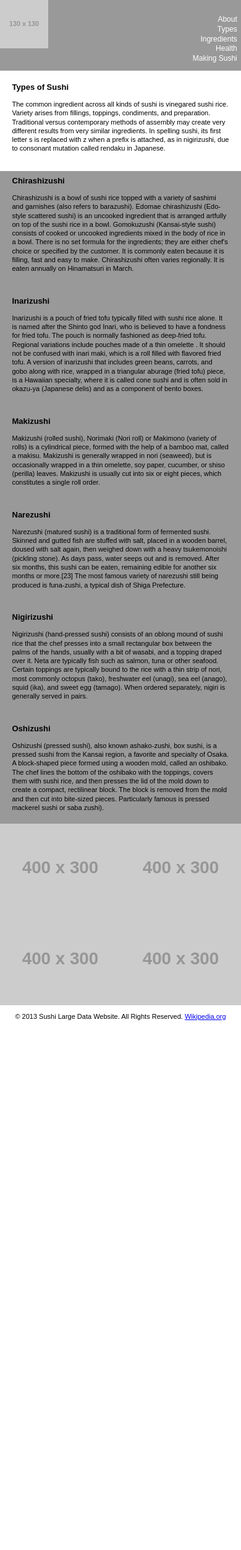
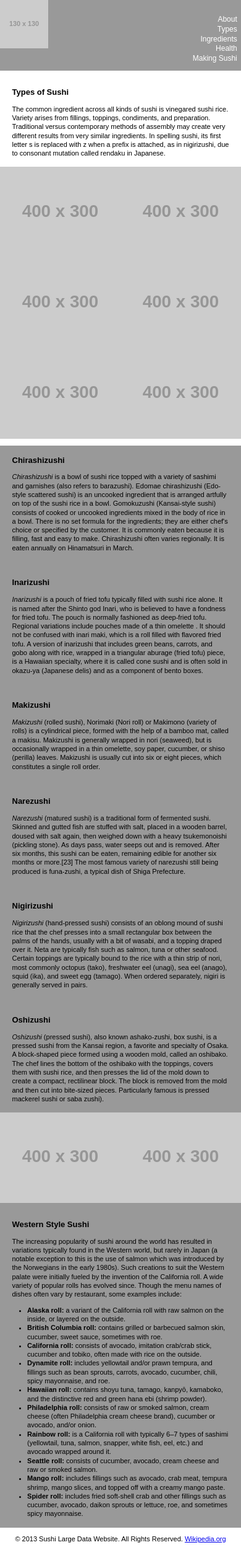
Before and after one commit to voss0004/large-data-website, a Jekyll site: the page built from types.html, in a window 390 px wide. Shown: the whole page at 62% size. Built offline with Jekyll 4.4.1, drawn with Linux system fonts in a browser that asks for light colours; Markdown is read by kramdown in place of the engine named in the settings; before the commit the page ends 1658 px from its top, so only the background shows below that.

Commit message:
edited types.html

```diff
--- a/types.html
+++ b/types.html
@@ -11,74 +11,128 @@ layout: default
 			</div>
 		</div>
 
+<div class="grid">
+
+		<div class="unit unit-s-1-2 unit-m-1-3 unit-l-1-3">
+			<img src="http://placehold.it/400x300" class="flex-image" alt="">
+		</div>
+
+		<div class="unit unit-s-1-2 unit-m-1-3 unit-l-1-3">
+			<img src="http://placehold.it/400x300" class="flex-image" alt="">
+		</div>
+
+		<div class="unit unit-s-1-2 unit-m-1-3 unit-l-1-3">
+			<img src="http://placehold.it/400x300" class="flex-image" alt="">
+		</div>
+
+		<div class="unit unit-s-1-2 unit-m-1-3 unit-l-1-3">
+			<img src="http://placehold.it/400x300" class="flex-image" alt="">
+		</div>
+
+		<div class="unit unit-s-1-2 unit-m-1-3 unit-l-1-3">
+			<img src="http://placehold.it/400x300" class="flex-image" alt="">
+		</div>
+
+		<div class="unit unit-s-1-2 unit-m-1-3 unit-l-1-3">
+			<img src="http://placehold.it/400x300" class="flex-image" alt="">
+		</div>
+
+	</div>
+
+
 <div class="grid grid-background">
 
 		<div class="unit unit-s-1 unit-m-1-2 unit-l-1-2 grid-background">
 			<h2>Chirashizushi</h2>
 			<div class="paragraph grid-background">
-				<p>Chirashizushi is a bowl of sushi rice topped with a variety of sashimi and garnishes (also refers to barazushi). Edomae chirashizushi (Edo-style scattered sushi) is an uncooked ingredient that is arranged artfully on top of the sushi rice in a bowl. Gomokuzushi (Kansai-style sushi) consists of cooked or uncooked ingredients mixed in the body of rice in a bowl. There is no set formula for the ingredients; they are either chef's choice or specified by the customer. It is commonly eaten because it is filling, fast and easy to make. Chirashizushi often varies regionally. It is eaten annually on Hinamatsuri in March.</p>
+				<p><em>Chirashizushi</em> is a bowl of sushi rice topped with a variety of sashimi and garnishes (also refers to barazushi). Edomae chirashizushi (Edo-style scattered sushi) is an uncooked ingredient that is arranged artfully on top of the sushi rice in a bowl. Gomokuzushi (Kansai-style sushi) consists of cooked or uncooked ingredients mixed in the body of rice in a bowl. There is no set formula for the ingredients; they are either chef's choice or specified by the customer. It is commonly eaten because it is filling, fast and easy to make. Chirashizushi often varies regionally. It is eaten annually on Hinamatsuri in March.</p>
 			</div>
 		</div>
 
 		<div class="unit unit-s-1 unit-m-1-2 unit-l-1-2 grid-background">
 			<h2>Inarizushi</h2>
 			<div class="paragraph grid-background">
-				<p>Inarizushi is a pouch of fried tofu typically filled with sushi rice alone. It is named after the Shinto god Inari, who is believed to have a fondness for fried tofu. The pouch is normally fashioned as deep-fried tofu. Regional variations include pouches made of a thin omelette . It should not be confused with inari maki, which is a roll filled with flavored fried tofu. A version of inarizushi that includes green beans, carrots, and gobo along with rice, wrapped in a triangular aburage (fried tofu) piece, is a Hawaiian specialty, where it is called cone sushi and is often sold in okazu-ya (Japanese delis) and as a component of bento boxes.</p>
+				<p><em>Inarizushi</em> is a pouch of fried tofu typically filled with sushi rice alone. It is named after the Shinto god Inari, who is believed to have a fondness for fried tofu. The pouch is normally fashioned as deep-fried tofu. Regional variations include pouches made of a thin omelette . It should not be confused with inari maki, which is a roll filled with flavored fried tofu. A version of inarizushi that includes green beans, carrots, and gobo along with rice, wrapped in a triangular aburage (fried tofu) piece, is a Hawaiian specialty, where it is called cone sushi and is often sold in okazu-ya (Japanese delis) and as a component of bento boxes.</p>
 			</div>
 		</div>
 
 		<div class="unit unit-s-1 unit-m-1-2 unit-l-1-2 grid-background">
 			<h2>Makizushi</h2>
 			<div class="paragraph grid-background">
-				<p>Makizushi (rolled sushi), Norimaki (Nori roll) or Makimono (variety of rolls) is a cylindrical piece, formed with the help of a bamboo mat, called a makisu. Makizushi is generally wrapped in nori (seaweed), but is occasionally wrapped in a thin omelette, soy paper, cucumber, or shiso (perilla) leaves. Makizushi is usually cut into six or eight pieces, which constitutes a single roll order.</p>
+				<p><em>Makizushi</em> (rolled sushi), Norimaki (Nori roll) or Makimono (variety of rolls) is a cylindrical piece, formed with the help of a bamboo mat, called a makisu. Makizushi is generally wrapped in nori (seaweed), but is occasionally wrapped in a thin omelette, soy paper, cucumber, or shiso (perilla) leaves. Makizushi is usually cut into six or eight pieces, which constitutes a single roll order.</p>
 			</div>
 		</div>
 
 		<div class="unit unit-s-1 unit-m-1-2 unit-l-1-2 grid-background">
 			<h2>Narezushi</h2>
 			<div class="paragraph grid-background">
-				<p>Narezushi (matured sushi) is a traditional form of fermented sushi. Skinned and gutted fish are stuffed with salt, placed in a wooden barrel, doused with salt again, then weighed down with a heavy tsukemonoishi (pickling stone). As days pass, water seeps out and is removed. After six months, this sushi can be eaten, remaining edible for another six months or more.[23] The most famous variety of narezushi still being produced is funa-zushi, a typical dish of Shiga Prefecture.</p>
+				<p><em>Narezushi</em> (matured sushi) is a traditional form of fermented sushi. Skinned and gutted fish are stuffed with salt, placed in a wooden barrel, doused with salt again, then weighed down with a heavy tsukemonoishi (pickling stone). As days pass, water seeps out and is removed. After six months, this sushi can be eaten, remaining edible for another six months or more.[23] The most famous variety of narezushi still being produced is funa-zushi, a typical dish of Shiga Prefecture.</p>
 			</div>
 		</div>
 
 		<div class="unit unit-s-1 unit-m-1-2 unit-l-1-2 grid-background">
 			<h2>Nigirizushi</h2>
 			<div class="paragraph grid-background">
-				<p>Nigirizushi (hand-pressed sushi) consists of an oblong mound of sushi rice that the chef presses into a small rectangular box between the palms of the hands, usually with a bit of wasabi, and a topping  draped over it. Neta are typically fish such as salmon, tuna or other seafood. Certain toppings are typically bound to the rice with a thin strip of nori, most commonly octopus (tako), freshwater eel (unagi), sea eel (anago), squid (ika), and sweet egg (tamago). When ordered separately, nigiri is generally served in pairs.</p>
+				<p><em>Nigirizushi</em> (hand-pressed sushi) consists of an oblong mound of sushi rice that the chef presses into a small rectangular box between the palms of the hands, usually with a bit of wasabi, and a topping  draped over it. Neta are typically fish such as salmon, tuna or other seafood. Certain toppings are typically bound to the rice with a thin strip of nori, most commonly octopus (tako), freshwater eel (unagi), sea eel (anago), squid (ika), and sweet egg (tamago). When ordered separately, nigiri is generally served in pairs.</p>
 			</div>
 		</div>
 
 
-		<div class="unit unit-s-1 unit-m-1-2 unit-l-1-2 grid-background">
-			<h2>Oshizushi</h2>
+	<div class="unit unit-s-1 unit-m-1-2 unit-l-1-2 grid-background">
+		<h2>Oshizushi</h2>
 			<div class="paragraph grid-background">
-				<p>Oshizushi (pressed sushi), also known ashako-zushi, box sushi, is a pressed sushi from the Kansai region, a favorite and specialty of Osaka. A block-shaped piece formed using a wooden mold, called an oshibako. The chef lines the bottom of the oshibako with the toppings, covers them with sushi rice, and then presses the lid of the mold down to create a compact, rectilinear block. The block is removed from the mold and then cut into bite-sized pieces. Particularly famous is pressed mackerel sushi or saba zushi).</p>
-			</div>
+				<p><em>Oshizushi</em> (pressed sushi), also known ashako-zushi, box sushi, is a pressed sushi from the Kansai region, a favorite and specialty of Osaka. A block-shaped piece formed using a wooden mold, called an oshibako. The chef lines the bottom of the oshibako with the toppings, covers them with sushi rice, and then presses the lid of the mold down to create a compact, rectilinear block. The block is removed from the mold and then cut into bite-sized pieces. Particularly famous is pressed mackerel sushi or saba zushi).</p>
+	</div>
+</div>
+
+<div class="grid">
+
+		<div class="unit unit-s-1-2 unit-m-1-3 unit-l-1-3">
+			<img src="http://placehold.it/400x300" class="flex-image" alt="">
 		</div>
+
+		<div class="unit unit-s-1-2 unit-m-1-3 unit-l-1-3">
+			<img src="http://placehold.it/400x300" class="flex-image" alt="">
+		</div>
+
+		<div class="unit unit-s-hidden unit-m-1-3 unit-l-1-3">
+			<img src="http://placehold.it/400x300" class="flex-image" alt="">
+		</div>
+
+</div>
+
+		<div class="unit unit-s-1 unit-m-1 unit-l-1 grid-background">
+			<h2>Western Style Sushi</h2>
+			<div class="paragraph grid-background">
+				<p>The increasing popularity of sushi around the world has resulted in variations typically found in the Western world, but rarely in Japan (a notable exception to this is the use of salmon which was introduced by the Norwegians in the early 1980s). Such creations to suit the Western palate were initially fueled by the invention of the California roll. A wide variety of popular rolls has evolved since. Though the menu names of dishes often vary by restaurant, some examples include:
+				<ul>
+				<li> <strong>Alaska roll:</strong> a variant of the California roll with raw salmon on the inside, or layered on the outside.</li>
+				</li>
+				<li> <strong>British Columbia roll:</strong> contains grilled or barbecued salmon skin, cucumber, sweet sauce, sometimes with roe.</li>
+				</li>
+				<li> <strong>California roll:</strong> consists of avocado, imitation crab/crab stick, cucumber and tobiko, often made with rice on the outside.</li>
+				</li>
+				<li> <strong>Dynamite roll:</strong> includes yellowtail and/or prawn tempura, and fillings such as bean sprouts, carrots, avocado, cucumber, chili, spicy mayonnaise, and roe.</li>
+				</li>
+				<li> <strong>Hawaiian roll:</strong> contains shoyu tuna, tamago, kanpyō, kamaboko, and the distinctive red and green hana ebi (shrimp powder).</li>
+				</li>
+				<li> <strong>Philadelphia roll:</strong> consists of raw or smoked salmon, cream cheese (often Philadelphia cream cheese brand), cucumber or avocado, and/or onion.</li>
+				</li>
+				<li> <strong>Rainbow roll:</strong> is a California roll with typically 6–7 types of sashimi (yellowtail, tuna, salmon, snapper, white fish, eel, etc.) and avocado wrapped around it.</li>
+				</li>
+				<li> <strong>Seattle roll:</strong> consists of cucumber, avocado, cream cheese and raw or smoked salmon.		</li>
+				<li> <strong>Mango roll:</strong> includes fillings such as avocado, crab meat, tempura shrimp, mango slices, and topped off with a creamy mango paste.
+				</li>
+				<li> <strong>Spider roll:</strong> includes fried soft-shell crab and other fillings such as cucumber, avocado, daikon sprouts or lettuce, roe, and sometimes spicy mayonnaise.
+				</li>
+
+				</ul>
+			</p>
+		</div>
+	</div>
 </div>
 
 
 
 
 	</div>
-
-	<div class="grid">
-
-
-		<div class="unit unit-s-1-2 unit-m-1-2 unit-l-1-3">
-			<img src="http://placehold.it/400x300" class="flex-image" alt="">
-		</div>
-
-		<div class="unit unit-s-1-2 unit-m-1-2 unit-l-1-3">
-			<img src="http://placehold.it/400x300" class="flex-image" alt="">
-		</div>
-
-		<div class="unit unit-s-1-2 unit-m-1-2 unit-l-1-3">
-			<img src="http://placehold.it/400x300" class="flex-image" alt="">
-		</div>
-
-		<div class="unit unit-s-1-2 unit-m-1-2 unit-l-hidden">
-			<img src="http://placehold.it/400x300" class="flex-image" alt="">
-		</div>
-
-	</div>
```
Also changed, not shown: _includes/css/grid.css (+7 -4 lines), about.html (+1 -12 lines).
